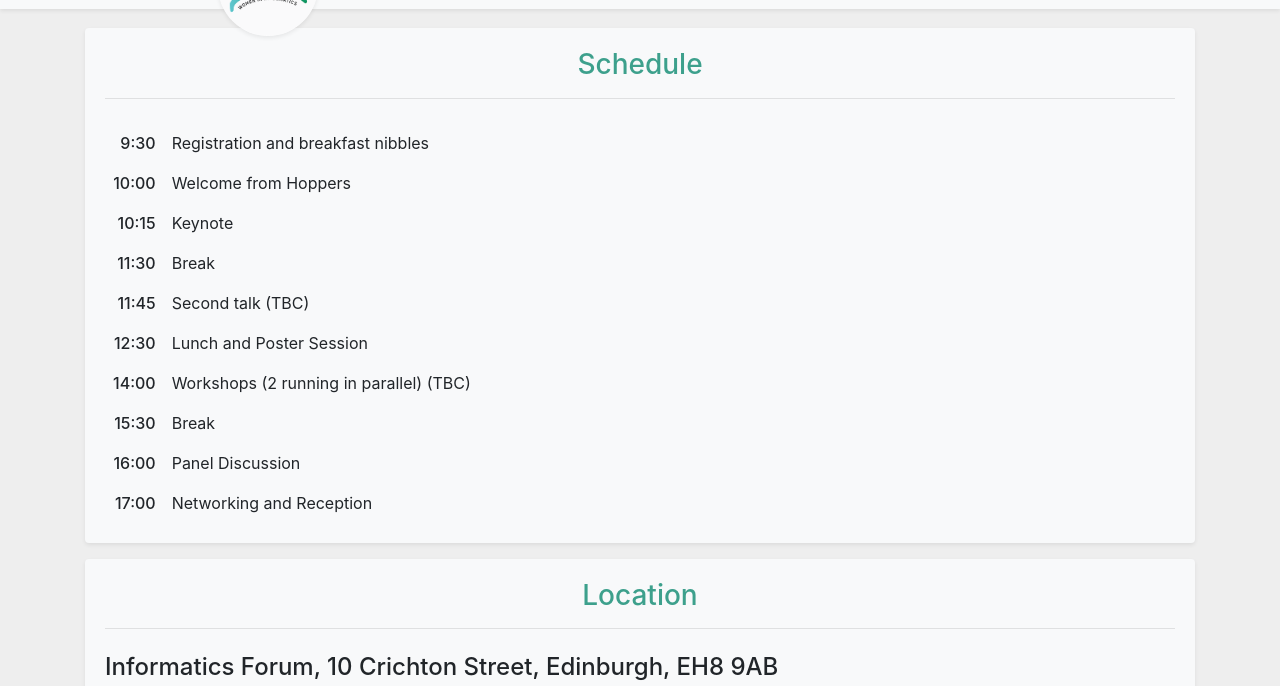
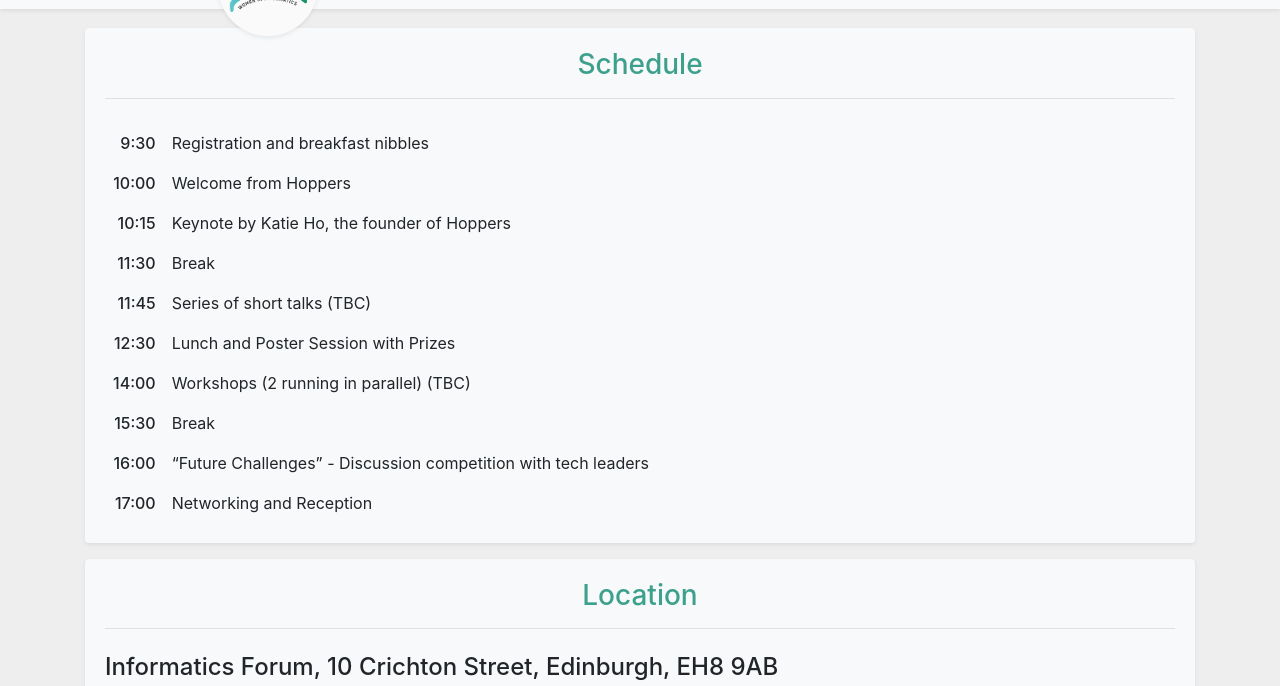
Before and after one commit to edinburgh-hoppers/website, a Jekyll site: the page built from _pages/iwd20.html, in a window 1280 px wide and 900 px high, scrolled down 913 px, cut to the strip 47-733 px from the top of the window. Built offline with Jekyll 4.4.1, drawn with Linux system fonts in a browser that asks for light colours.

Commit message:
Updated schedule of IWD 2020

```diff
--- a/_data/schedule-iwd20.yml
+++ b/_data/schedule-iwd20.yml
@@ -3,18 +3,18 @@
 - time: "10:00"
   description: "Welcome from Hoppers"
 - time: "10:15"
-  description: "Keynote"
+  description: "Keynote by Katie Ho, the founder of Hoppers"
 - time: "11:30"
   description: "Break"
 - time: "11:45"
-  description: "Second talk (TBC)"
+  description: "Series of short talks (TBC)"
 - time: "12:30"
-  description: "Lunch and Poster Session"
+  description: "Lunch and Poster Session with Prizes"
 - time: "14:00"
   description: "Workshops (2 running in parallel) (TBC)"
 - time: "15:30"
   description: "Break"
 - time: "16:00"
-  description: "Panel Discussion"
+  description: "&ldquo;Future Challenges&rdquo; - Discussion competition with tech leaders"
 - time: "17:00"
   description: "Networking and Reception"
```
